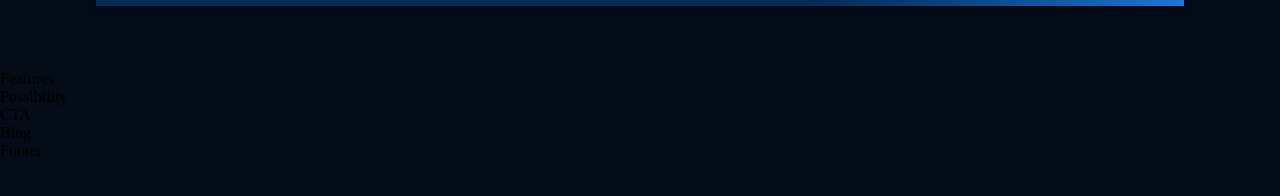
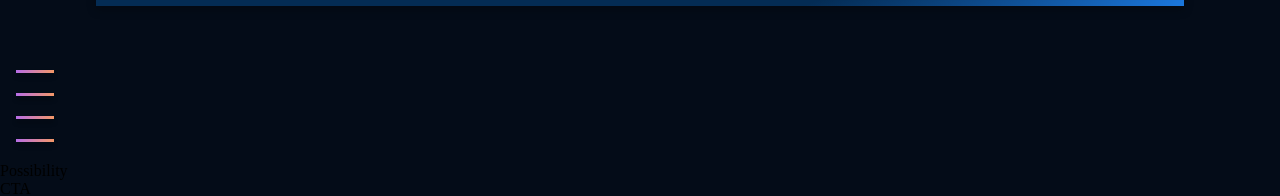
Before and after one commit to xnovak1/gpt3-web, a React (Vite) app: page / in a window 1280 px wide. Shown: the part 1593-1789 px from the top of the page. Before the commit the page ends 1753 px from the top, so only its background shows below. Built offline with nearby package versions, Linux system fonts and the light colour scheme.

Commit message:
features component init

```diff
--- a/src/containers/features/Features.jsx
+++ b/src/containers/features/Features.jsx
@@ -1,8 +1,19 @@
 import React from "react";
+import { Feature } from "../../components";
 import "./features.css";
 
 const Features = () => {
-  return <div>Features</div>;
+  return (
+    <div>
+      <div></div>
+      <div>
+        <Feature title="" content="" />
+        <Feature title="" content="" />
+        <Feature title="" content="" />
+        <Feature title="" content="" />
+      </div>
+    </div>
+  );
 };
 
 export default Features;
```
